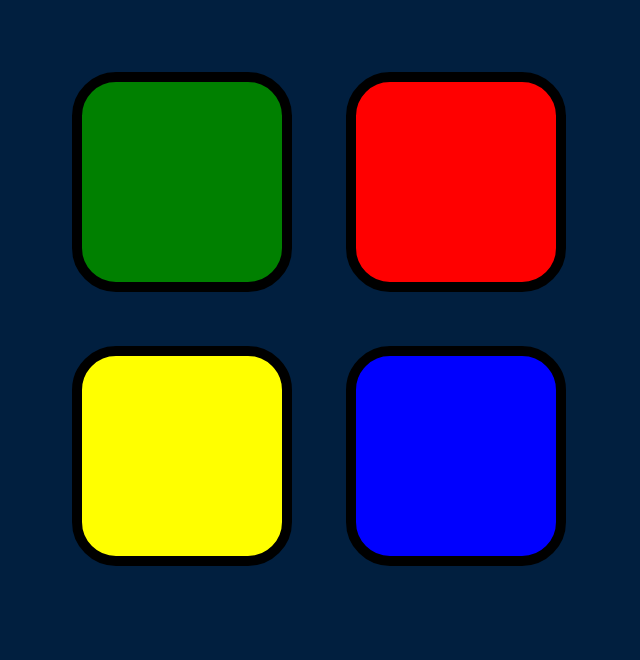
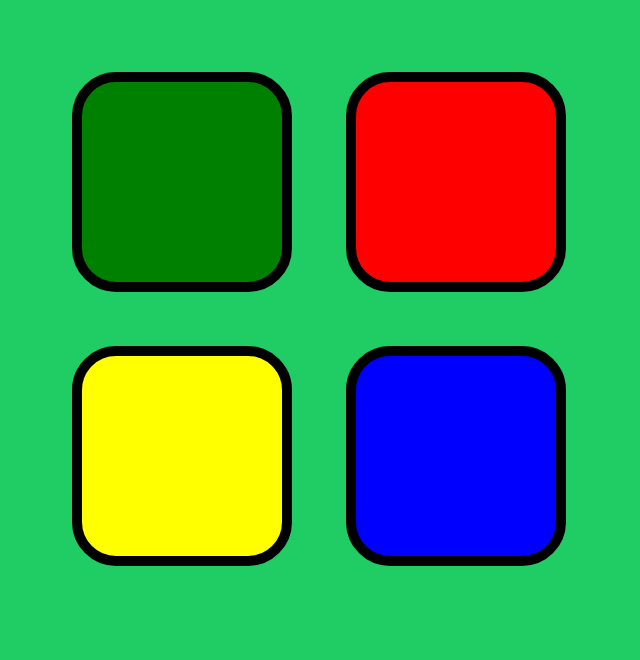
Before and after one commit to labibalam/SimonGame, a plain HTML site: page index.html in a window 1280 px wide. Shown: the part 140-800 px from the top of the page, without its empty margins (321-961 px from the left). Drawn offline with nearby package versions, Linux system fonts and the light colour scheme.

Commit message:
Update styles.css

```diff
--- a/styles.css
+++ b/styles.css
@@ -1,6 +1,6 @@
 body {
   text-align: center;
-  background-color: #011F3F;
+  background-color: #20cd64;
 }
 
 #level-title {
```
